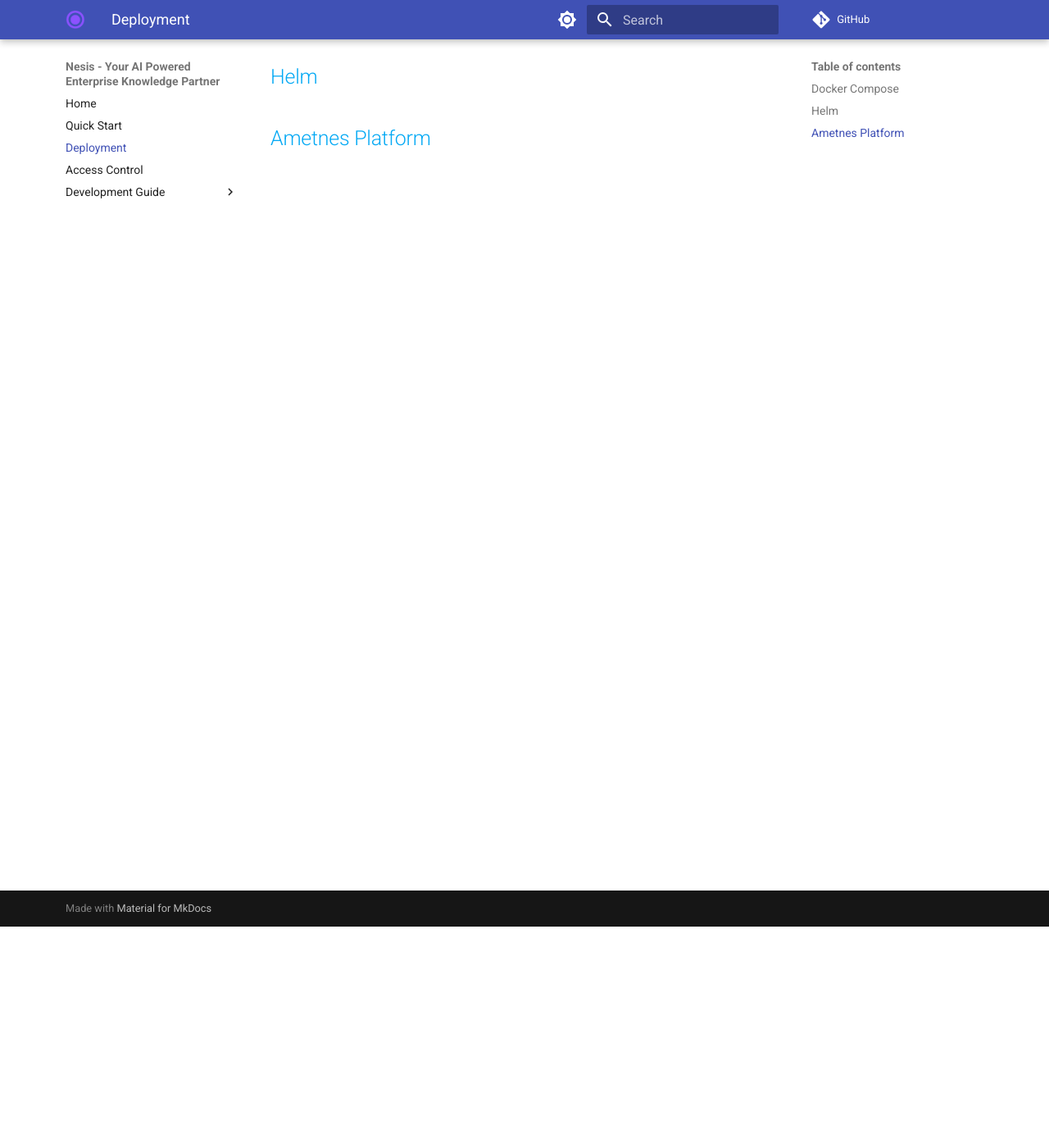
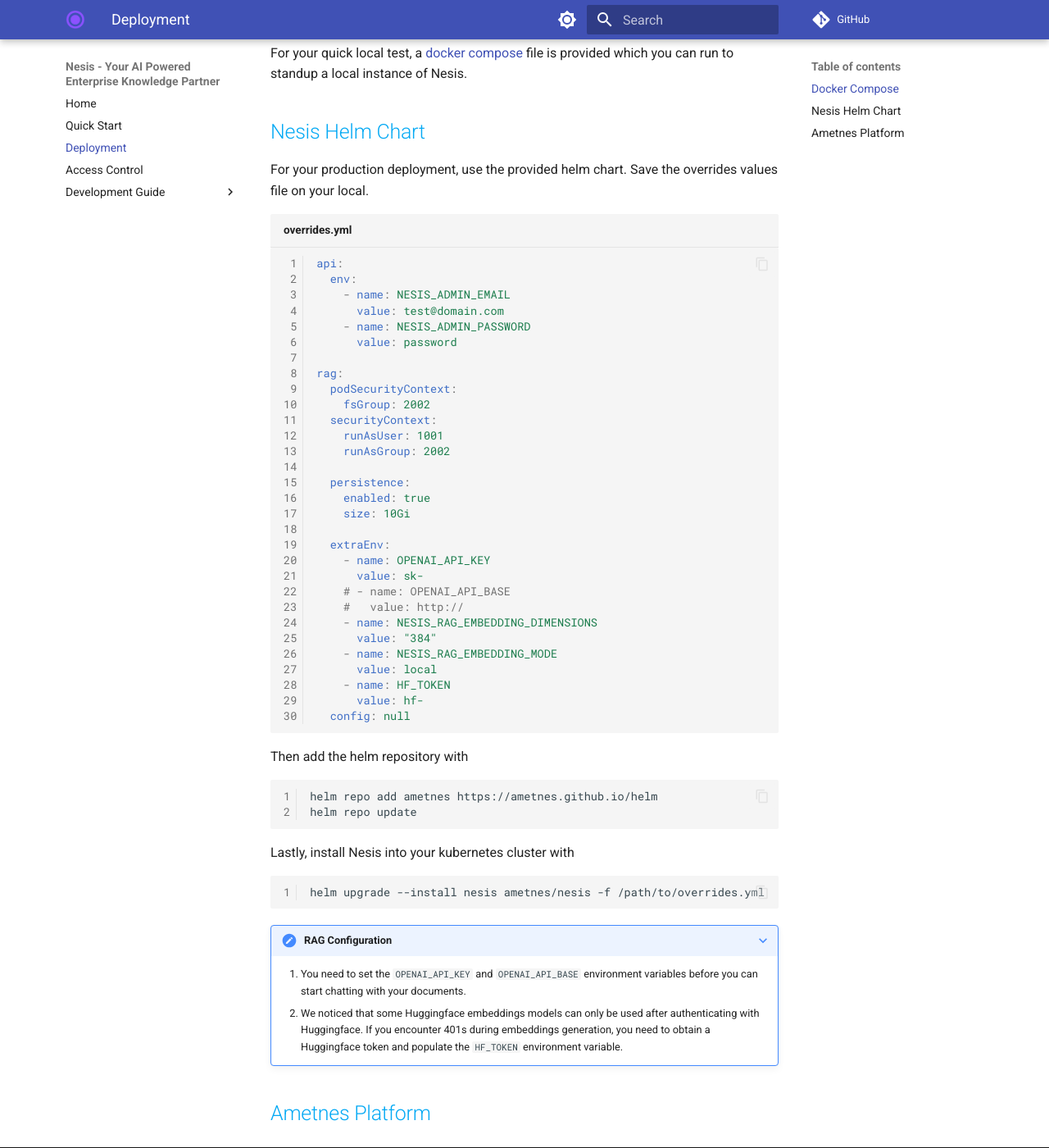
Before and after one commit to ametnes/nesis, an MkDocs documentation site: the page built from docs/src/deployment.md, in a window 1280 px wide and 1400 px high, scrolled down 270 px. Shown: the whole window at 82% size. Built offline with MkDocs 1.6.1 and Material for MkDocs 9.7.7, drawn with Linux system fonts in a browser that asks for light colours; comment, search, counter and statistics services are not loaded.

Commit message:
Add helm chart deployment instructions

````diff
--- a/docs/src/deployment.md
+++ b/docs/src/deployment.md
@@ -3,7 +3,68 @@
 You have multiple deployment options for Nesis however they all
 
 ## Docker Compose
+For your quick local test, a <a href="https://github.com/ametnes/nesis/blob/main/compose.yml" target="_blank">docker compose</a> file is provided which you can
+run to standup a local instance of Nesis.
 
-## Helm
+## Nesis Helm Chart
+
+For your production deployment, use the provided helm chart. Save the overrides values file on your local.
+
+```yaml title="overrides.yml" linenums="1"
+api:
+  env:
+    - name: NESIS_ADMIN_EMAIL
+      value: test@domain.com
+    - name: NESIS_ADMIN_PASSWORD
+      value: password
+
+rag:
+  podSecurityContext:
+    fsGroup: 2002
+  securityContext:
+    runAsUser: 1001
+    runAsGroup: 2002
+
+  persistence:
+    enabled: true
+    size: 10Gi
+
+  extraEnv:
+    - name: OPENAI_API_KEY
+      value: sk-
+    # - name: OPENAI_API_BASE
+    #   value: http://
+    - name: NESIS_RAG_EMBEDDING_DIMENSIONS
+      value: "384"
+    - name: NESIS_RAG_EMBEDDING_MODE
+      value: local
+    - name: HF_TOKEN
+      value: hf-
+  config: null
+
+```
+
+Then add the helm repository with
+
+```commandline linenums="1"
+helm repo add ametnes https://ametnes.github.io/helm
+helm repo update
+```
+
+Lastly, install Nesis into your kubernetes cluster with
+
+```commandline linenums="1"
+helm upgrade --install nesis ametnes/nesis -f /path/to/overrides.yml
+```
+
+???+ note "RAG Configuration"
+
+    1. You need to set the `OPENAI_API_KEY` and `OPENAI_API_BASE` environment variables before you can start chatting
+    with your documents.
+    2. We noticed that some Huggingface embeddings models can only be used after authenticating with Huggingface. If you
+    encounter 401s during embeddings generation, you need to obtain a Huggingface token and populate the `HF_TOKEN` environment
+    variable.
+
+
 
 ## Ametnes Platform
````
Also changed, not shown: docs/src/quick-start.md (+3 -2 lines).
